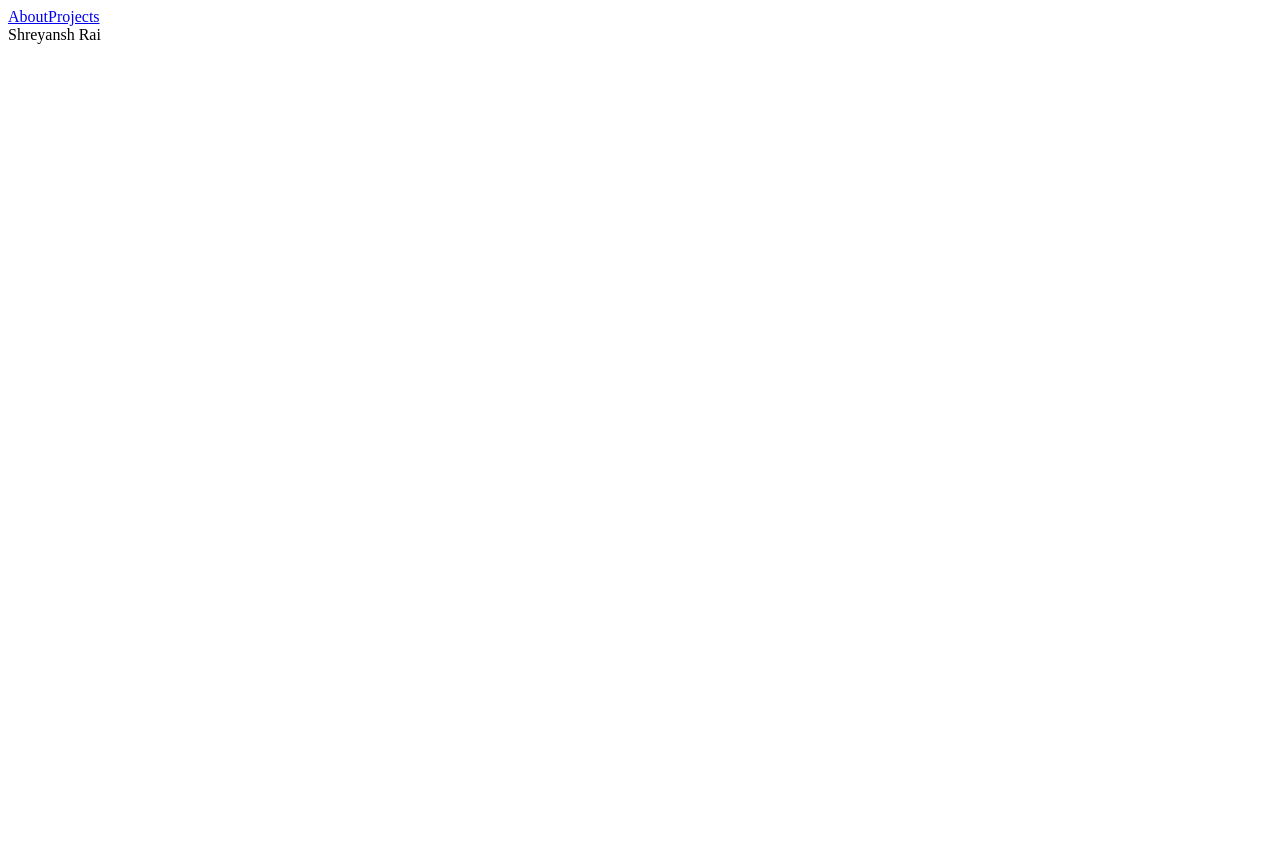
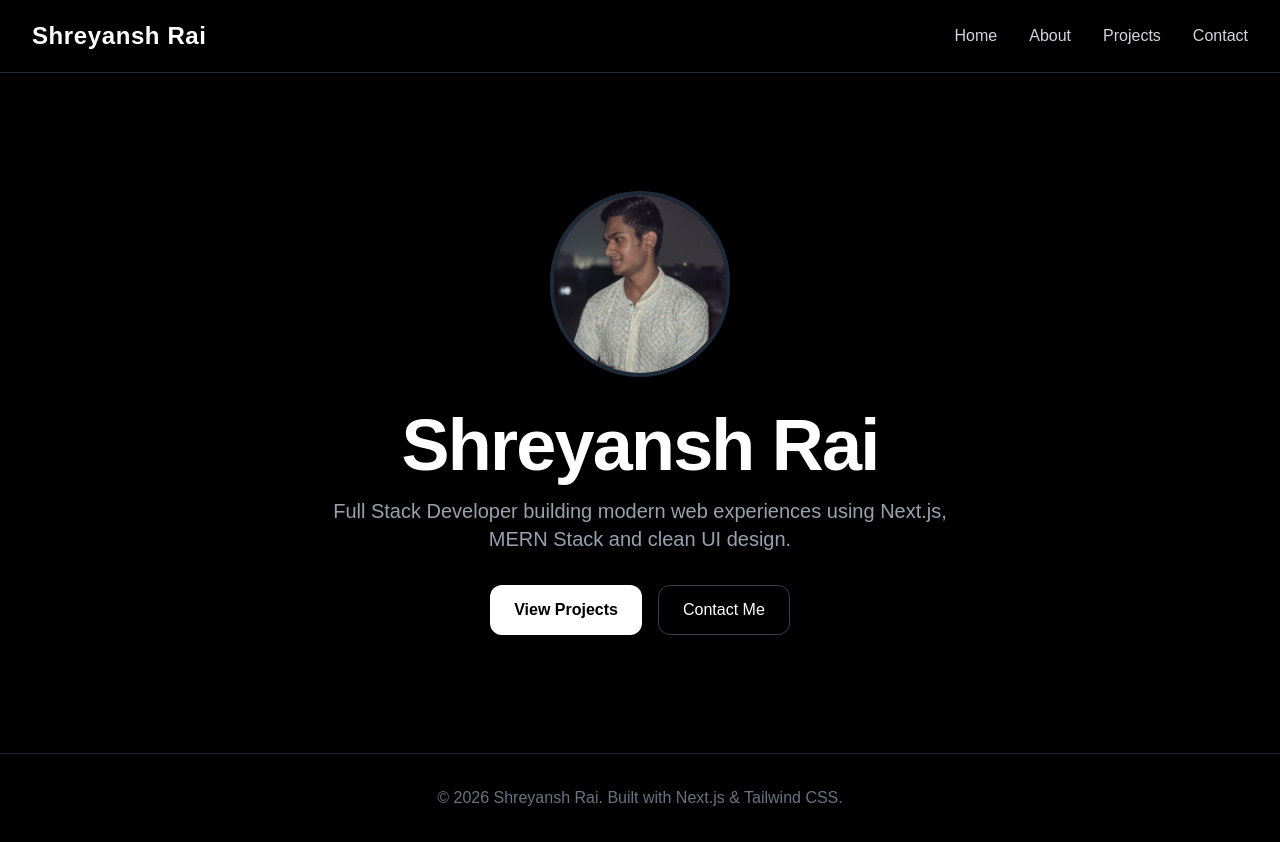
Before and after one commit to shreyanshxrai/my-portfolio, a Next.js app: page / in a window 1280 px wide. Before the commit the page ends 800 px from the top, so only its background shows below. Built offline with nearby package versions, Linux system fonts and the light colour scheme.

Commit message:
added navbar,footer and hero component.

```diff
--- /dev/null
+++ b/src/app/contact/page.tsx
@@ -0,0 +1,4 @@
+export default function Contact(){
+    return <>
+    <div>contact page</div></>
+}
--- /dev/null
+++ b/src/app/globals.css
@@ -0,0 +1,11 @@
+@import "tailwindcss";
+
+html {
+  scroll-behavior: smooth;
+}
+
+body {
+  background-color: #000;
+  color: white;
+  font-family: Arial, Helvetica, sans-serif;
+}
--- a/src/app/layout.tsx
+++ b/src/app/layout.tsx
@@ -1,6 +1,8 @@
 
+import Navbar from "@/components/navbar";
 import Link from "next/link";
-
+import "./globals.css";
+import Footer from "@/components/footer";
 
 
 
@@ -10,16 +12,12 @@ export default function RootLayout({
   children: React.ReactNode;
 }>) {
   return (
-     <html>
+     <html lang="en">
+
       <body>
-        <nav className="flex gap-6 p-4 text-white">
-
-          <Link href="/about">About</Link>
-          <Link href="/projects">Projects</Link>
-
-        </nav>
-
-        {children}
+      <Navbar/>
+       <main>{children}</main>
+       <Footer/>
       </body>
     </html>
   );
--- a/src/app/page.tsx
+++ b/src/app/page.tsx
@@ -1,7 +1,8 @@
+import Hero from "@/components/hero";
 import Image from "next/image";
 
 export default function Home() {
   return (
-    <><div>Shreyansh Rai</div></>
+    <><div className=""><Hero/></div></>
   );
 }
--- /dev/null
+++ b/src/components/footer.tsx
@@ -0,0 +1,9 @@
+export default function Footer() {
+  return (
+    <footer className="border-t border-gray-800 py-8 text-center text-gray-500">
+      <p>
+        © 2026 Shreyansh Rai. Built with Next.js & Tailwind CSS.
+      </p>
+    </footer>
+  );
+}
--- /dev/null
+++ b/src/components/hero.tsx
@@ -0,0 +1,36 @@
+import Image from "next/image";
+
+export default function Hero() {
+  return (
+    <section className="flex min-h-[85vh] flex-col items-center justify-center gap-8 px-6 text-center">
+      <Image
+        src="/profile.jpg"
+        alt="Shreyansh Rai"
+        width={180}
+        height={180}
+        className="rounded-full border-4 border-gray-800 shadow-2xl transition hover:scale-105"
+      />
+
+      <div className="space-y-4">
+        <h1 className="text-5xl font-bold tracking-tight md:text-7xl">
+          Shreyansh Rai
+        </h1>
+
+        <p className="mx-auto max-w-2xl text-lg text-gray-400 md:text-xl">
+          Full Stack Developer building modern web experiences
+          using Next.js, MERN Stack and clean UI design.
+        </p>
+      </div>
+
+      <div className="flex gap-4">
+        <button className="rounded-xl bg-white px-6 py-3 font-semibold text-black transition hover:scale-105">
+          View Projects
+        </button>
+
+        <button className="rounded-xl border border-gray-700 px-6 py-3 transition hover:bg-gray-900">
+          Contact Me
+        </button>
+      </div>
+    </section>
+  );
+}
--- /dev/null
+++ b/src/components/navbar.tsx
@@ -0,0 +1,41 @@
+import Link from "next/link";
+
+export default function Navbar() {
+  return (
+    <nav className="sticky top-0 z-50 flex items-center justify-between border-b border-gray-800 bg-black/80 px-8 py-5 backdrop-blur-md">
+      <h1 className="text-2xl font-bold tracking-wide">
+        Shreyansh Rai
+      </h1>
+
+      <div className="flex gap-8 text-gray-300">
+        <Link
+          href="/"
+          className="transition hover:text-white"
+        >
+          Home
+        </Link>
+
+        <Link
+          href="/about"
+          className="transition hover:text-white"
+        >
+          About
+        </Link>
+
+        <Link
+          href="/projects"
+          className="transition hover:text-white"
+        >
+          Projects
+        </Link>
+
+        <Link
+          href="/contact"
+          className="transition hover:text-white"
+        >
+          Contact
+        </Link>
+      </div>
+    </nav>
+  );
+}
```
Also changed, not shown: public/profile.jpg (added).
